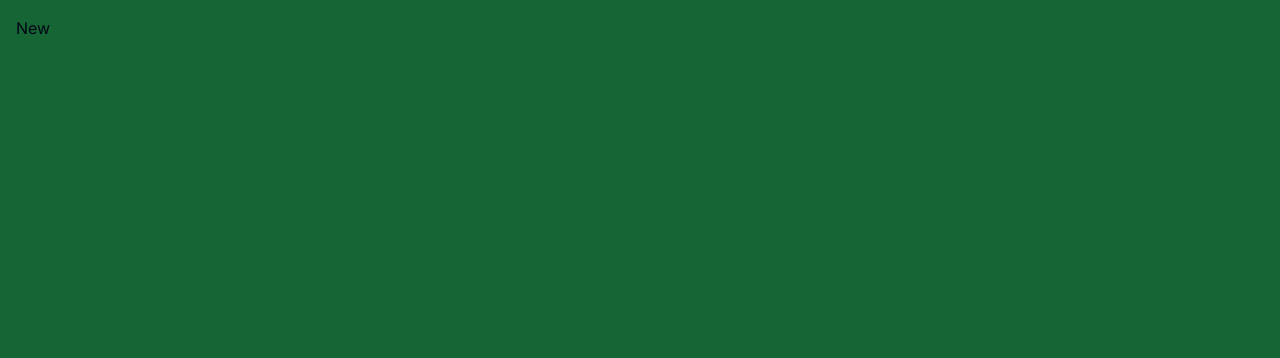
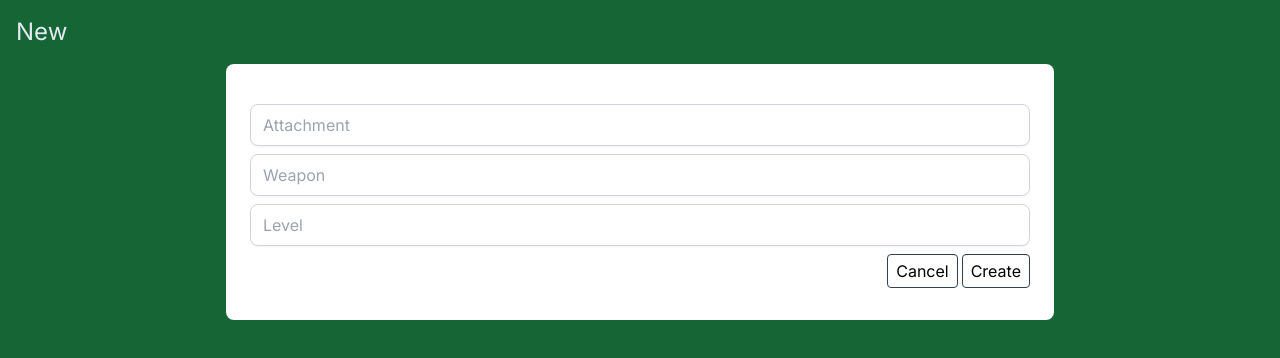
Before and after one commit to marresgit/warzone-weapon-checklist, a Next.js app: page /new in a window 1280 px wide. Shown: the top 358 px of the page. Built offline with nearby package versions, Linux system fonts and the light colour scheme.

Commit message:
WIP form

```diff
--- a/next.config.js
+++ b/next.config.js
@@ -1,4 +1,8 @@
 /** @type {import('next').NextConfig} */
-const nextConfig = {}
+const nextConfig = {
+    experimental: {
+        serverActions: true,
+    }
+}
 
 module.exports = nextConfig
--- a/src/app/components/TodoItem.tsx
+++ b/src/app/components/TodoItem.tsx
@@ -8,13 +8,11 @@ type TodoItemProps = {
 
 export function TodoItem({id, attachment, weapon, level, complete}: TodoItemProps) {
     return (
-
         <tr>
-            <input id={id} type="checkbox" className={`cursor-pointer peer`}/>
+            <td><label><input id={id} type="checkbox" className={`cursor-pointer peer`}/></label></td>
             <td htmlFor={id} className={`peer-checked:line-through`}>{attachment}</td>
             <td htmlFor={id} className={`peer-checked:line-through`}>{weapon}</td>
             <td htmlFor={id} className={`peer-checked:line-through`}>{level}</td>
-
         </tr>
     )
 }
--- a/src/app/new/page.tsx
+++ b/src/app/new/page.tsx
@@ -1,4 +1,67 @@
+import Link from "next/link";
+import {prisma} from "@/db";
+import {redirect} from "next/navigation";
+
+async function createTodo(data: FormData) {
+    "use server"
+
+    const attachment = data.get("attachment")?.valueOf()
+    if (typeof attachment !== "string" || attachment.length === 0) {
+        throw new Error("Invalid Attachment")
+    }
+
+    const weapon = data.get("weapon")?.valueOf()
+    if (typeof weapon !== "string" || weapon.length === 0) {
+        throw new Error("Invalid Weapon")
+    }
+
+    const level = data.get("level")?.valueOf()
+    if (typeof level !== "string" || level.length === 0) {
+        throw new Error("Invalid level")
+    }
+
+    await prisma.todo.create({data: { attachment, weapon, level, complete: false}})
+    redirect("/")
+    console.log("Server code")
+}
 
 export default function Page() {
-    return <h1>New</h1>
+    return (
+        <>
+            <header className={`flex justify-between items-center mb-4`}>
+                <h1 className={`text-2xl text-slate-200`}>New</h1>
+            </header>
+            <div className="flex my-4 justify-center">
+                <div className="rounded-lg bg-white py-8 px-6 ">
+                    <form action={createTodo}>
+                        <input
+                            type="text"
+                            name="attachment"
+                            placeholder="Attachment"
+                            className={`mt-2 text-black w-full border border-gray-300 px-3 py-2 rounded-lg shadow-sm focus:outline-none focus:border-indigo-500`}/>
+                        <input
+                            type="text"
+                            name="weapon"
+                            placeholder="Weapon"
+                            className={`mt-2 text-black w-full border border-gray-300 px-3 py-2 rounded-lg shadow-sm focus:outline-none focus:border-indigo-500`}/>
+                        <input
+                            type="text"
+                            name="level"
+                            placeholder="Level"
+                            className={`mt-2 text-black w-full border border-gray-300 px-3 py-2 rounded-lg shadow-sm focus:outline-none focus:border-indigo-500`}/>
+                        <div className={`flex gap-1 justify-end`}>
+                            <Link
+                                href=".."
+                                className={`mt-2 border border-slate-700 text-black px-2 py-1 rounded hover:bg-slate-100 focus-within:bg-slate-400 outline-none`}>Cancel</Link>
+                            <button
+                                type="submit"
+                                className={`mt-2 border border-slate-700 text-black px-2 py-1 rounded hover:bg-slate-100 focus-within:bg-slate-400 outline-none`}>
+                                Create
+                            </button>
+                        </div>
+                    </form>
+                </div>
+            </div>
+        </>
+    )
 }
--- a/src/app/page.tsx
+++ b/src/app/page.tsx
@@ -2,9 +2,12 @@ import Link from "next/link";
 import {prisma} from "@/db";
 import {TodoItem} from "@/app/components/TodoItem";
 
+function getTodos() {
+    return prisma.todo.findMany()
+}
 
 export default async function Home() {
-    const todos = await prisma.todo.findMany()
+    const todos = await getTodos()
 
     return (
         <>
@@ -17,7 +20,6 @@ export default async function Home() {
                 </Link>
             </header>
             <div className="flex my-4 justify-center">
-                <div className={`bg-amber-700`}>tjena</div>
                 <div className={`rounded-lg bg-white py-8 px-6`}>
 
                     <h1 className={`text-2xl font-bold mb-10 text-center`}>Muzzle</h1>
```
Also changed, not shown: 1 other file (tests, documents, lock files or other folders).
